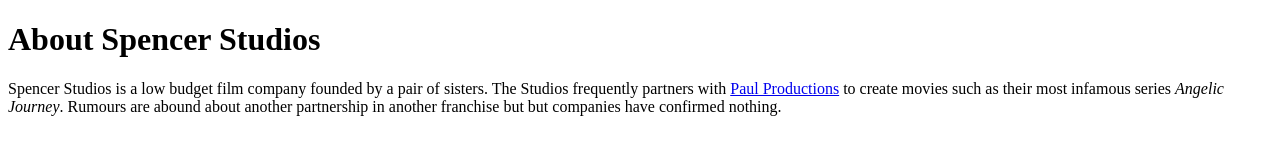
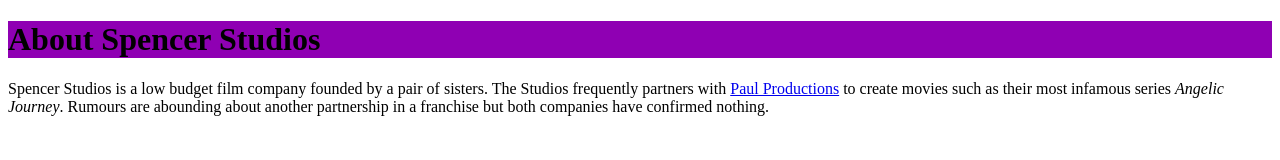
Before and after one commit to cnspencer/cnspencer.github.io, a plain HTML site: page folder/folder2/spencerstudios.html in a window 1280 px wide. Drawn offline with Linux system fonts and the light colour scheme.

Commit message:
Update spencerstudios.html

```diff
--- a/folder/folder2/spencerstudios.html
+++ b/folder/folder2/spencerstudios.html
@@ -2,8 +2,14 @@
 <heading>
 <title>Spencer Studios Official Website</title>
 </heading>
+<style>
+h1 {
+  background-color:#8f00b3;
+
+}
+</style>
 
 <body>
 <h1>About Spencer Studios</h1>
-<p>Spencer Studios is a low budget film company founded by a pair of sisters. The Studios frequently partners with <a href="paulproductions.html">Paul Productions</a> to create movies such as their most infamous series <i>Angelic Journey</i>. Rumours are abound about another partnership in another franchise but but companies have confirmed nothing.</p>
+<p>Spencer Studios is a low budget film company founded by a pair of sisters. The Studios frequently partners with <a href="paulproductions.html">Paul Productions</a> to create movies such as their most infamous series <i>Angelic Journey</i>. Rumours are abounding about another partnership in a franchise but both companies have confirmed nothing.</p>
 </body>
```
